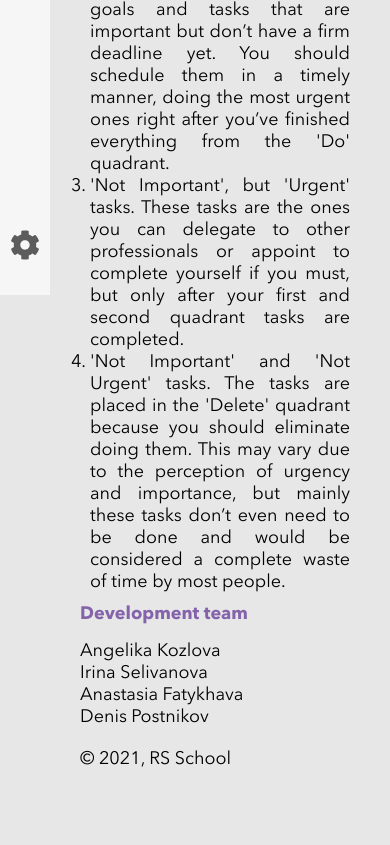
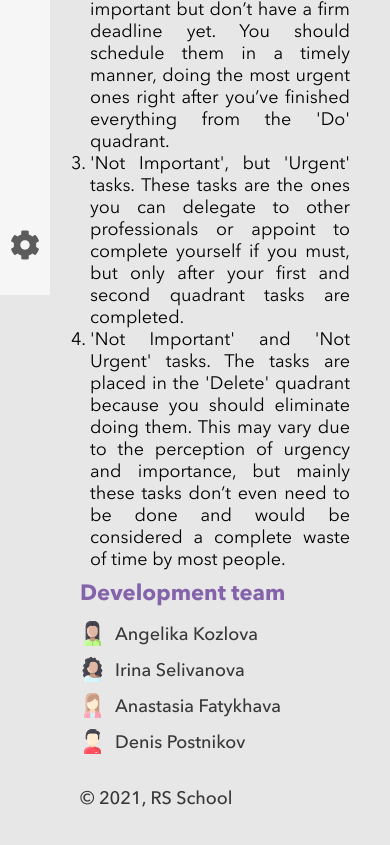
Before and after one commit to Bordo951/rsclone, a website built with webpack: page src/about.html in a window 390 px wide. Shown: the part 549-1394 px from the top of the page. Before the commit the page ends 1338 px from the top, so only its background shows below. Built offline with nearby package versions, Linux system fonts and the light colour scheme; files whose address does not match are found by name.

Commit message:
EP-45: Visual UI improvments
feat:
1. the pages.scss folder has been created and the styles for the pages have been moved to it
2. added to the about page pictures for team members
3. on the about page the subtitle name has been changed from About to Description
4. on the Settings page, changed the grid for the tablet screen

```diff
--- a/src/about.html
+++ b/src/about.html
@@ -17,6 +17,7 @@
             </div>
             <h2 class="header__title-page" data-label-id="about"></h2>
         </header>
+        <main>
             <div class="about">
                 <h2 class="about__title" data-label-id="about_app"></h2>
                 <div class="about__description">
@@ -29,19 +30,30 @@
                     </ol>
                 </div>
                 <div class="about__team">
-        <h4 data-label-id="development_team"></h4>
-        <ul>
-            <li><a href="https://github.com/kozlovaangelika" class="footer__link" target="_blank" data-label-id="kozlova"></a>
+                    <h4 class="about__team-title" data-label-id="development_team"></h4>
+                    <ul class="about__team-list">
+                        <li class="about__team-item">
+                            <img class="about__team-item-img" src="assets/icon_woman1.svg" alt="icon team">
+                            <a class="about__team-item-link" href="https://github.com/kozlovaangelika" target="_blank" data-label-id="kozlova"></a>
                         </li>
-            <li><a href="https://github.com/Bordo951" class="footer__link" data-label-id="selivanova"></a></li>
-            <li><a href="https://github.com/fatykhava" class="footer__link" target="_blank" data-label-id="fatykhava"></a></li>
-            <li><a href="https://github.com/denispostnikov/" class="footer__link" target="_blank" data-label-id="postnikov"></a>
+                        <li class="about__team-item">
+                            <img class="about__team-item-img" src="assets/icon_woman2.svg" alt="icon team">
+                            <a class="about__team-item-link" href="https://github.com/Bordo951" data-label-id="selivanova"></a>
+                        </li>
+                        <li class="about__team-item">
+                            <img class="about__team-item-img" src="assets/icon_woman3.svg" alt="icon team">
+                            <a class="about__team-item-link" href="https://github.com/fatykhava"target="_blank" data-label-id="fatykhava"></a>
+                        </li>
+                        <li class="about__team-item">
+                            <img class="about__team-item-img" src="assets/icon_man.svg" alt="icon team">
+                            <a class="about__team-item-link" href="https://github.com/denispostnikov/" target="_blank" data-label-id="postnikov"></a>
                         </li>
                     </ul>
                 </div>
                 <div class="about__copy">
-        &copy; 2021, <a href="https://rs.school/" target="_blank">RS School</a>
+                    &copy; 2021, <a class="about__copy-link" href="https://rs.school/" target="_blank">RS School</a>
                 </div>
             </div>
+        </main>
     </body>
 </html>
--- a/src/js/data/dutch.js
+++ b/src/js/data/dutch.js
@@ -17,7 +17,7 @@ const component = {
         'schedule_it':'Plane es!',
         'delegate_it':'Delegiere es!',
         'delete_it':'Lösche es!',
-        'about_app':'Über diese Anwendung',
+        'about_app':'Beschreibung',
         'development_team':'Entwicklungsteam',
         'kozlova':'Angelika Kozlova',
         'selivanova':'Irina Selivanova',
--- a/src/js/data/english.js
+++ b/src/js/data/english.js
@@ -17,7 +17,7 @@ const component = {
         'schedule_it': 'Schedule it!',
         'delegate_it': 'Delegate it!',
         'delete_it': 'Delete it!',
-        'about_app': 'About this application',
+        'about_app': 'Description',
         'development_team':'Development team',
         'kozlova':'Angelika Kozlova',
         'selivanova':'Irina Selivanova',
--- a/src/styles/common/_colors.scss
+++ b/src/styles/common/_colors.scss
@@ -12,9 +12,12 @@ $color-red-300: #ff3333;
 $color-green-300: #5dbe5d;
 $color-green-100: #90c361;
 
+$color-orange-300: #E54C00;
+
 $color-yellow-400: #ffcc33;
 
 $color-gray-700: #222;
+$color-gray-600: #383838;
 $color-gray-500: #5c5c5c;
 $color-gray-bg-scroll: #464646;
 $color-gray-100: #f6f6f6;
--- a/src/styles/common/_variables.scss
+++ b/src/styles/common/_variables.scss
@@ -4,6 +4,8 @@ $task-list__item: normal normal 20px/20px 'Avenir Next Cyr', Arial, sans-serif;
 $header__title: normal bold 36px/44px 'Avenir Next Cyr', Arial, sans-serif;
 $settings__menu-list-title: normal bold 26px/38px 'Avenir Next Cyr', Arial, sans-serif;
 $settings_item: normal bold 22px/32px 'Avenir Next Cyr', Arial, sans-serif;
+$about__team-title: normal bold 22px/26px "Avenir Next Cyr", Arial, sans-serif;
+$about__team-item-link: normal 500 18px/26px 'Avenir Next Cyr', Arial, sans-serif;
 
 $font-text: normal normal 18px/22px 'Avenir Next Cyr', Arial, sans-serif;
 $font-text-tablet: normal normal 16px/19px 'Avenir Next Cyr', Arial, sans-serif;
--- a/src/styles/index.scss
+++ b/src/styles/index.scss
@@ -8,8 +8,6 @@
 @import 'common/_fonts';
 @import 'common/_colors';
 @import 'common/_body';
-@import 'common/_task-list';
-@import 'common/_settings';
 
 //components
 @import "components/_header";
@@ -18,6 +16,8 @@
 @import 'components/_header';
 @import 'components/_top-panel';
 @import 'components/_tasks';
-@import 'components/_about';
 
-//elements
+//pages
+@import 'pages/task-list';
+@import 'pages/about';
+@import 'pages/settings';
--- a/src/styles/components/_about.scss
+++ b/src/styles/pages/_about.scss
@@ -22,21 +22,48 @@
       padding: 10px;
     }
   }
-  a {
-    color: $color-black;
+
+  &__team {
+    &-title {
+      font: $about__team-title;
+      color: $color-purple;
+      margin-bottom: 15px;
+    }
+
+    &-item {
+      display: flex;
+      align-items: center;
+      margin-bottom: 10px;
+
+      &-img {
+        width: 25px;
+        margin-right: 10px;
+      }
+
+      &-link {
+        font: $about__team-item-link;
+        color: $color-gray-600;
+        transition: .3s;
+
+        &:hover {
+          color: #9fa4ac;
+          transform: scale(1.05);
+        }
+      }
+    }
   }
 
-  a:hover {
-    color: #9fa4ac;
-  }
+  &__copy,
+  &__copy a{
+    font: $about__team-item-link;
+    color: $color-gray-600;
+    padding: 20px 0 20px 0;
 
-  h4 {
-    color: $color-purple;
-    margin-bottom: 15px;
-  }
-
-  &__copy {
-    padding: 20px 0 20px 0;
+    &-link {
+      &:hover {
+        color: #9fa4ac;
+      }
+    }
   }
 }
 
--- a/src/styles/common/_settings.scss
+++ b/src/styles/pages/_settings.scss
@@ -117,7 +117,7 @@
                         }
                     }
                     &.item--3 {
-                        background: $color-red-300;
+                        background: $color-orange-300;
                         transition: .3s;
                         &:hover {
                             opacity: .7;
@@ -186,6 +186,24 @@
 
 @media (max-width: $breakpoint-tablet-landscape) {
     .settings {
+        max-width: 700px;
+
+        &__menu {
+            grid-template-columns: repeat(2, 1fr);
+            grid-template-rows: repeat(2, 200px);
+            grid-row-gap: 10px;
+            margin: 50px auto;
+
+            &-list:last-child {
+                grid-column-start: 1;
+                grid-column-end: 3;
+            }
+        }
+    }
+}
+
+@media (max-width: $breakpoint-mobile-landscape) {
+    .settings {
         max-width: 800px;
 
         &__menu {
@@ -193,6 +211,11 @@
             grid-row-gap: 10px;
             max-width: 300px;
             margin: 50px auto;
+
+            &-list:last-child {
+                grid-column-start: 1;
+                grid-column-end: 2;
+            }
         }
     }
 }
```
Also changed, not shown: src/settings.html (+0 -1 lines), public/icon_man.svg (added), public/icon_woman1.svg (added), public/icon_woman2.svg (added), public/icon_woman3.svg (added), src/styles/pages/_task-list.scss (renamed from src/styles/common/_task-list.scss). Lines whose indentation alone changed are shown as unchanged.
